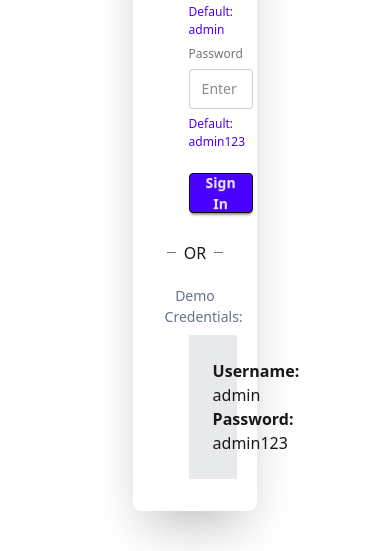
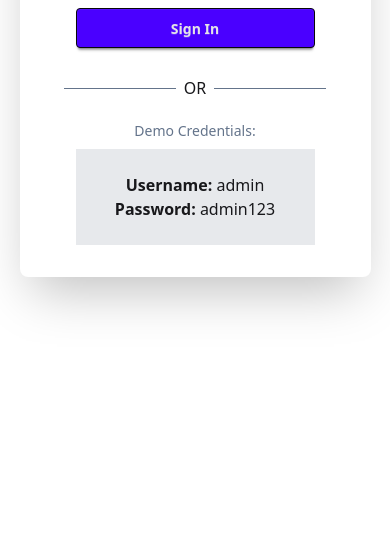
Before and after one commit to Minhajul-Abdin/github-issue-with-API, a plain HTML site: page index.html in a window 390 px wide. Shown: the part 480-1031 px from the top of the page. After the commit the page ends 844 px from the top, so only its background shows below. Drawn offline with nearby package versions, Linux system fonts and the light colour scheme.

Commit message:
fixed some more issues

```diff
--- a/login.html
+++ b/index.html
@@ -22,10 +22,17 @@
         text-align: center;
         padding: 0 8px;
       }
+      @media (max-width: 640px) {
+        .login-container {
+          width: 90%;
+        }
+      }
     </style>
   </head>
   <body>
-    <div class="login-container w-[32%] h-full my-10 mx-auto">
+    <div
+      class="login-container sm:w-[90%] lg:w-[32%] md:w-[60%] h-full my-10 mx-auto"
+    >
       <div class="card bg-base-100 w-full shrink-0 shadow-2xl p-8">
         <div class="signin_logo">
           <img
```
Also changed, not shown: 1 other file.
